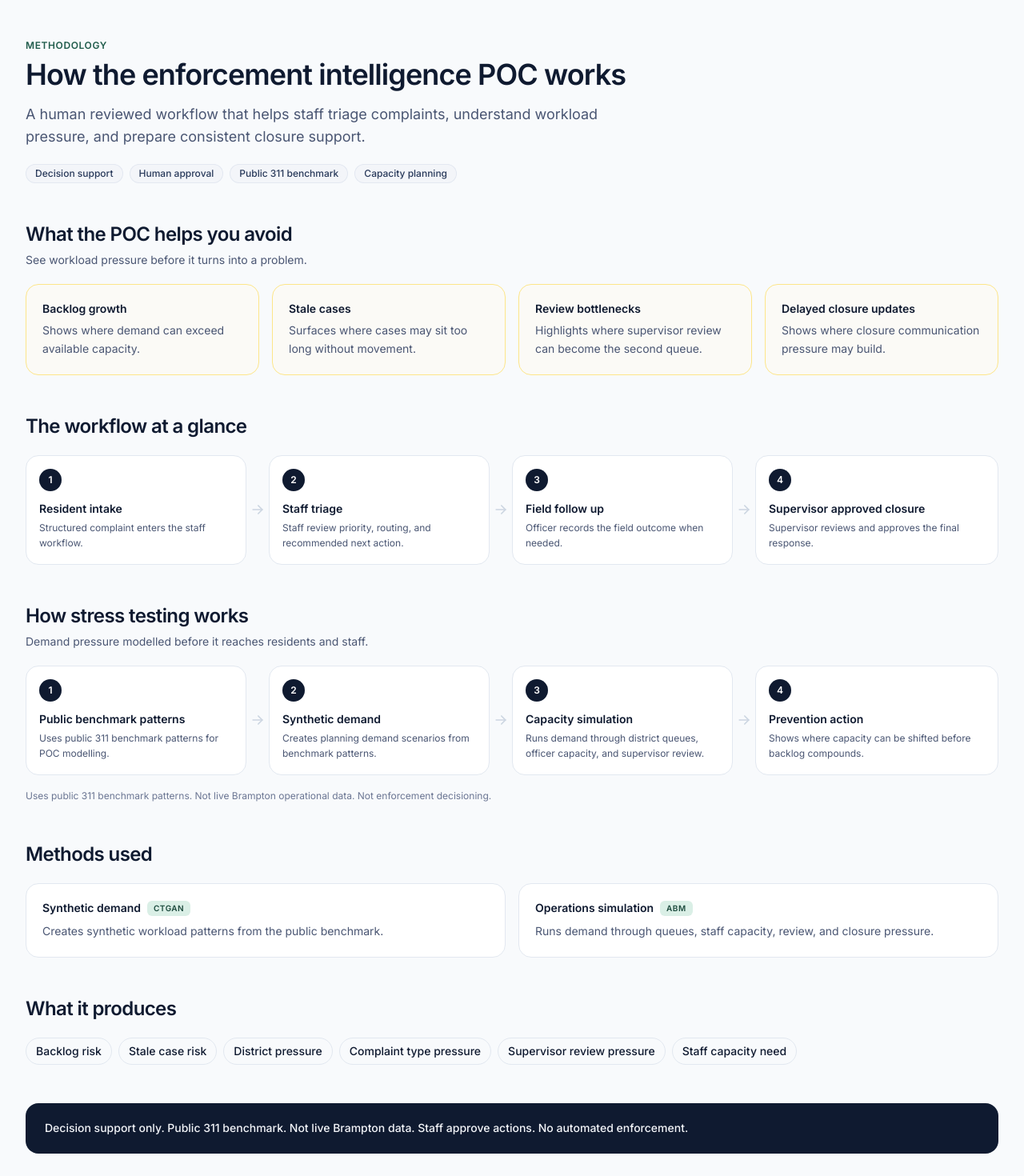
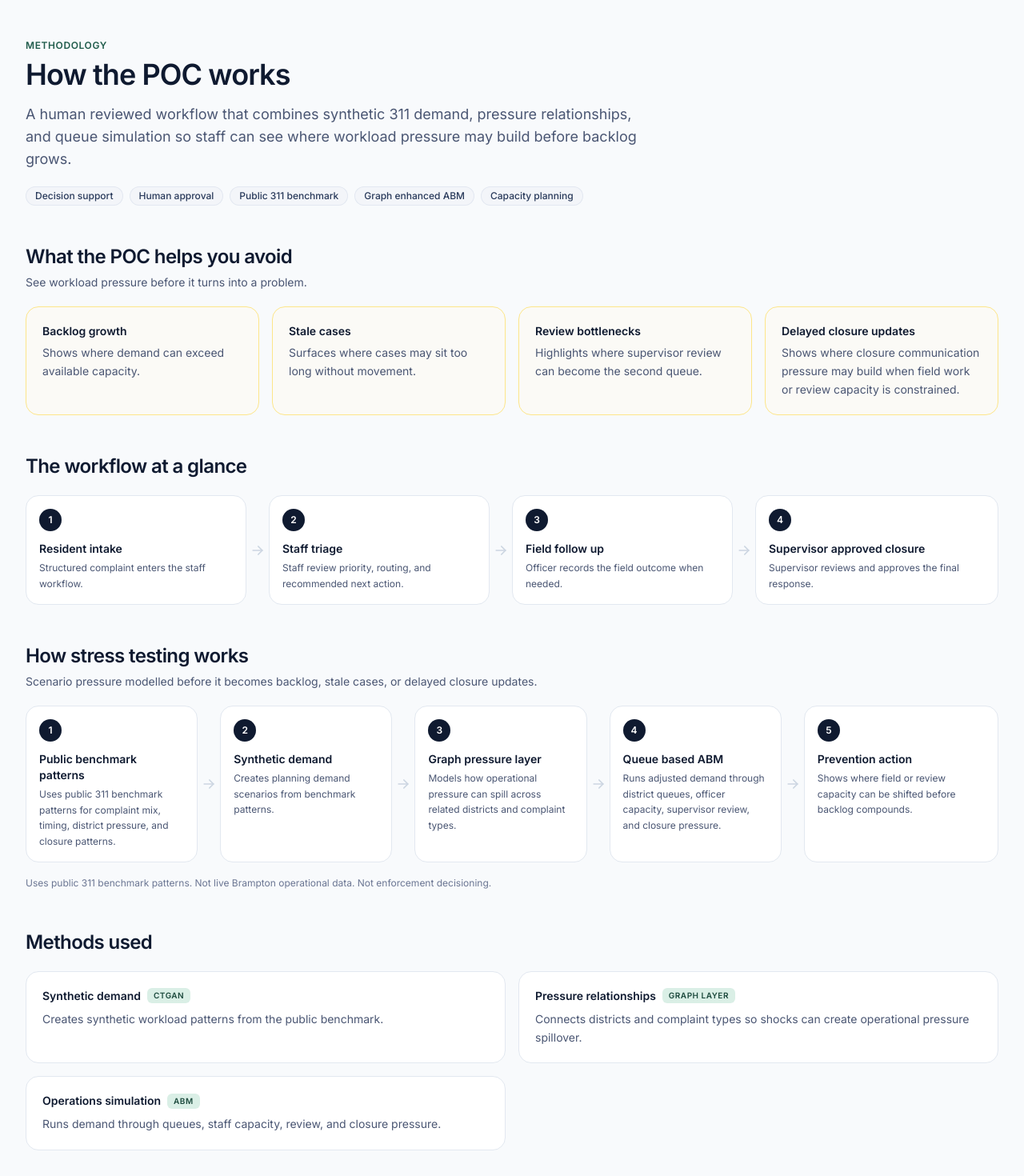
Before and after one commit to umerqur/BramptonPOC, a React (Vite) app: page /methodology in a window 1280 px wide. Shown: the part 80-1550 px from the top of the page at 80% size. Built offline with nearby package versions, Linux system fonts and the light colour scheme; no server answers.

Commit message:
Update Methodology page for graph enhanced ABM framing
Co-Authored-By: Claude Opus 4.8 <noreply@anthropic.com>
Claude-Session: https://claude.ai/code/session_01HPiJPNdbxz3mmN1LtwFfCS

```diff
--- a/src/pages/MethodologyPage.tsx
+++ b/src/pages/MethodologyPage.tsx
@@ -3,14 +3,20 @@
 // each, no walls of text. Deeper technical notes live behind one collapsed
 // "View technical details" disclosure, never on the visible page.
 
-const heroBadges = ['Decision support', 'Human approval', 'Public 311 benchmark', 'Capacity planning']
+const heroBadges = [
+  'Decision support',
+  'Human approval',
+  'Public 311 benchmark',
+  'Graph enhanced ABM',
+  'Capacity planning',
+] as const
 
 // 2. What the POC helps avoid — the strongest section, value first.
 const avoidCards = [
   ['Backlog growth', 'Shows where demand can exceed available capacity.'],
   ['Stale cases', 'Surfaces where cases may sit too long without movement.'],
   ['Review bottlenecks', 'Highlights where supervisor review can become the second queue.'],
-  ['Delayed closure updates', 'Shows where closure communication pressure may build.'],
+  ['Delayed closure updates', 'Shows where closure communication pressure may build when field work or review capacity is constrained.'],
 ] as const
 
 // 3. Workflow snapshot — four steps, not seven.
@@ -21,17 +27,19 @@ const workflowCards = [
   ['Supervisor approved closure', 'Supervisor reviews and approves the final response.'],
 ] as const
 
-// 4. Stress testing snapshot — four steps.
+// 4. Stress testing snapshot — five steps.
 const stressCards = [
-  ['Public benchmark patterns', 'Uses public 311 benchmark patterns for POC modelling.'],
+  ['Public benchmark patterns', 'Uses public 311 benchmark patterns for complaint mix, timing, district pressure, and closure patterns.'],
   ['Synthetic demand', 'Creates planning demand scenarios from benchmark patterns.'],
-  ['Capacity simulation', 'Runs demand through district queues, officer capacity, and supervisor review.'],
-  ['Prevention action', 'Shows where capacity can be shifted before backlog compounds.'],
+  ['Graph pressure layer', 'Models how operational pressure can spill across related districts and complaint types.'],
+  ['Queue based ABM', 'Runs adjusted demand through district queues, officer capacity, supervisor review, and closure pressure.'],
+  ['Prevention action', 'Shows where field or review capacity can be shifted before backlog compounds.'],
 ] as const
 
 // 5. Methods used — small method tags only.
 const methodCards = [
   ['Synthetic demand', 'CTGAN', 'Creates synthetic workload patterns from the public benchmark.'],
+  ['Pressure relationships', 'Graph layer', 'Connects districts and complaint types so shocks can create operational pressure spillover.'],
   ['Operations simulation', 'ABM', 'Runs demand through queues, staff capacity, review, and closure pressure.'],
 ] as const
 
@@ -41,8 +49,10 @@ const outputs = [
   'Stale case risk',
   'District pressure',
   'Complaint type pressure',
+  'Pressure spillover',
   'Supervisor review pressure',
   'Staff capacity need',
+  'Prevention action',
 ] as const
 
 export default function MethodologyPage() {
@@ -51,12 +61,12 @@ export default function MethodologyPage() {
       {/* 1. Hero */}
       <header className="max-w-3xl">
         <div className="section-eyebrow">Methodology</div>
-        <h1 className="mt-2 text-3xl font-semibold tracking-tight text-navy-900 sm:text-4xl">
-          How the enforcement intelligence POC works
+        <h1 className="mt-2 text-3xl font-semibold leading-tight tracking-tight text-navy-900 sm:text-4xl">
+          How the POC works
         </h1>
         <p className="mt-4 text-base leading-relaxed text-ink-muted sm:text-lg">
-          A human reviewed workflow that helps staff triage complaints, understand workload pressure, and prepare
-          consistent closure support.
+          A human reviewed workflow that combines synthetic 311 demand, pressure relationships, and queue simulation so
+          staff can see where workload pressure may build before backlog grows.
         </p>
         <div className="mt-5 flex flex-wrap gap-2">
           {heroBadges.map((tag) => (
@@ -86,7 +96,7 @@ export default function MethodologyPage() {
         </Section>
 
         {/* 4. Stress testing snapshot */}
-        <Section title="How stress testing works" lead="Demand pressure modelled before it reaches residents and staff.">
+        <Section title="How stress testing works" lead="Scenario pressure modelled before it becomes backlog, stale cases, or delayed closure updates.">
           <FlowCards items={stressCards} />
           <p className="mt-4 text-xs leading-relaxed text-ink-subtle">
             Uses public 311 benchmark patterns. Not live Brampton operational data. Not enforcement decisioning.
@@ -126,8 +136,8 @@ export default function MethodologyPage() {
 
         {/* 7. Governance strip */}
         <div className="rounded-2xl bg-navy-900 px-6 py-5 text-sm font-medium leading-relaxed text-navy-50">
-          Decision support only. Public 311 benchmark. Not live Brampton data. Staff approve actions. No automated
-          enforcement.
+          Decision support only. Public 311 benchmark. Synthetic demand. Not live Brampton data. Staff approve actions.
+          No automated enforcement.
         </div>
 
         {/* Optional deeper detail — collapsed by default, intentionally short. */}
@@ -149,15 +159,19 @@ export default function MethodologyPage() {
           </summary>
           <div className="mt-3 space-y-2 text-sm leading-relaxed text-ink-muted">
             <p>
-              The synthetic demand generator (CTGAN) learns patterns in the public 311 benchmark — complaint mix,
-              district pressure, timing, and closure patterns — and produces synthetic demand scenarios that are
-              statistically similar to real demand but never claim to be real Brampton records.
+              The synthetic demand generator (CTGAN) learns patterns in the public 311 benchmark, including complaint
+              mix, district pressure, timing, and closure patterns. It produces synthetic planning demand that is
+              statistically similar to benchmark demand but never claims to be real Brampton records.
             </p>
             <p>
-              The operations simulation (ABM) runs that demand through district queues, officer capacity, and supervisor
-              review using clear, visible rules, so staff can see why capacity constrained queue pressure builds. The
-              Stress Testing tab reports a current baseline, a projected trajectory, the worst case red zones, and the
-              recommended prevention actions.
+              The graph pressure layer connects districts and complaint types using benchmark relationships. A scenario
+              shock can start in selected districts or complaint types, then create operational pressure spillover before
+              the demand enters the queue simulation.
+            </p>
+            <p>
+              The queue based operations simulation (ABM) runs that adjusted demand through district queues, officer
+              capacity, supervisor review, and closure pressure using clear, visible rules. This helps staff see why
+              capacity constrained queue pressure builds and where prevention actions may help.
             </p>
             <p className="text-xs text-ink-subtle">
               Planning simulation and decision support only. Staff remain responsible for review and action.
```
